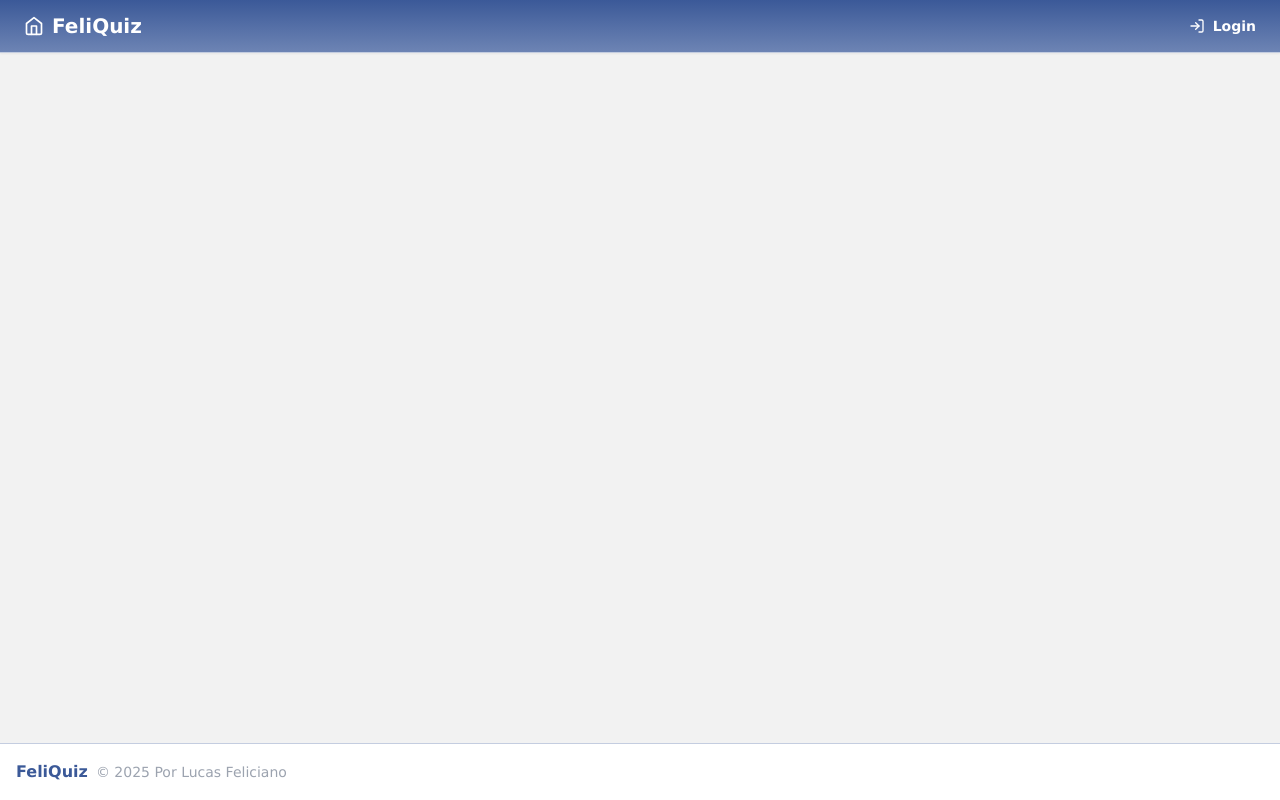
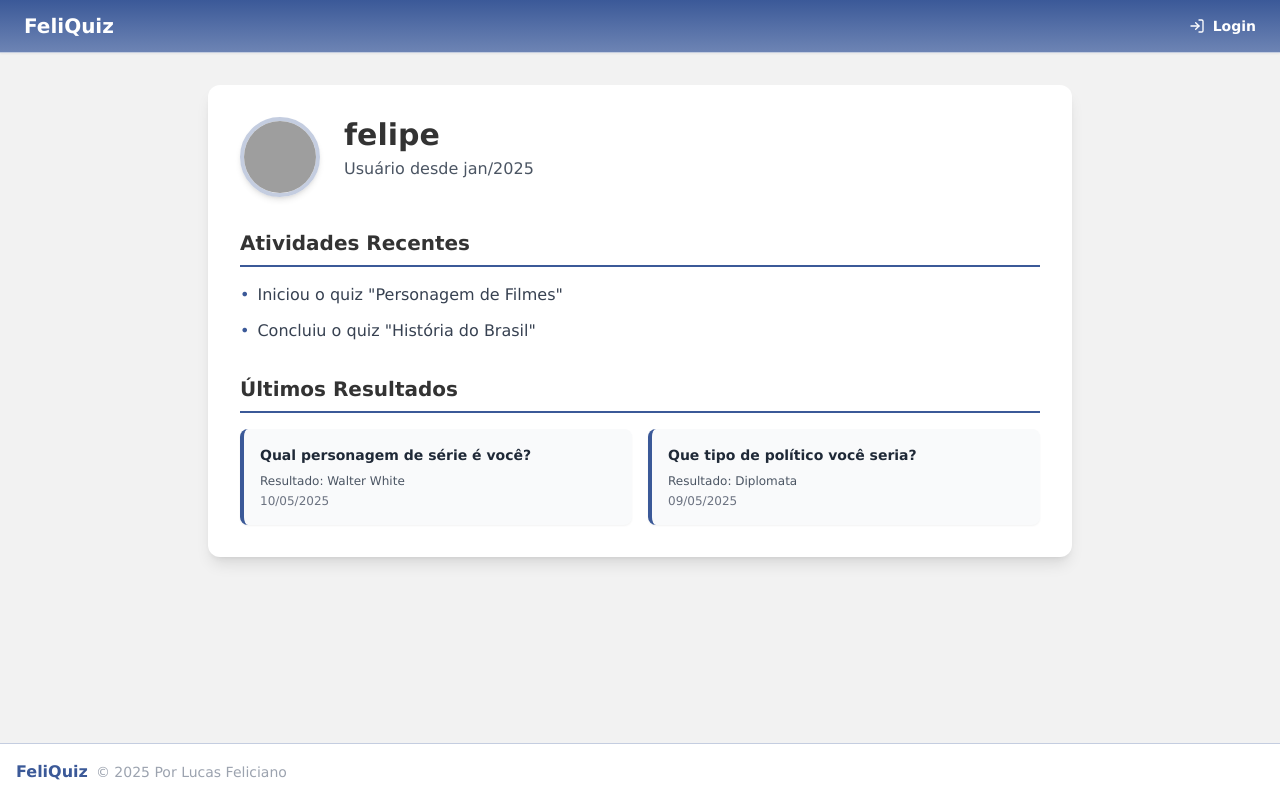
Before and after one commit to Felici4no/Return-me, a React (Vite) app: page /perfil in a window 1280 px wide. Built offline with nearby package versions, Linux system fonts and the light colour scheme; grey boxes are pictures that could not be loaded.

Commit message:
add perfil

```diff
--- a/src/App.tsx
+++ b/src/App.tsx
@@ -6,6 +6,7 @@ import Home from './pages/Home';
 import Quiz from './pages/Quiz';
 import Results from './pages/Results';
 import Login from './pages/Login';
+import Perfil from './pages/Perfil';
 
 
 function App() {
@@ -19,6 +20,7 @@ function App() {
             <Route path="/quiz/:quizId" element={<Quiz />} />
             <Route path="/results/:quizId" element={<Results />} />
             <Route path="/login" element={<Login />} /> {/* ← Adicione esta linha */}
+            <Route path="/perfil" element={<Perfil />} />
           </Routes>
         </main>
         <Footer />
--- a/src/components/Header.tsx
+++ b/src/components/Header.tsx
@@ -8,9 +8,9 @@ const Header: React.FC = () => {
       <div className="container mx-auto flex items-center justify-between px-4">
         <div className="flex items-center gap-2">
           <Link to="/" className="flex items-center">
-            <Home size={20} className="mr-2" />
             <span className="text-xl font-bold">FeliQuiz</span>
           </Link>
+
         </div>
 
         <div>
--- a/src/pages/Login.tsx
+++ b/src/pages/Login.tsx
@@ -13,7 +13,7 @@ const Login: React.FC = () => {
     // Simulação de login com nome de usuário
     if (username === 'felipe' && password === '123456') {
       localStorage.setItem('token', 'simulado-token-usuario');
-      navigate('/');
+      navigate('/perfil'); // Redireciona para a página de perfil após o login
     } else {
       setError('Nome de usuário ou senha inválidos.');
     }
@@ -22,7 +22,7 @@ const Login: React.FC = () => {
   const handleGoogleLogin = () => {
     // Simulação de login Google
     localStorage.setItem('token', 'simulado-token-google');
-    navigate('/');
+    navigate('/perfil'); // Redireciona para a página de perfil após o login
   };
 
   return (
@@ -34,8 +34,8 @@ const Login: React.FC = () => {
 
         <form onSubmit={handleLogin} className="space-y-4">
           <div>
+            <label className="block text-sm font-medium text-gray-700">Nome de Usuário</label>
             <input
-            placeholder='username'
               type="text"
               className="w-full border border-gray-300 rounded-md px-3 py-2 mt-1"
               value={username}
@@ -45,8 +45,8 @@ const Login: React.FC = () => {
           </div>
 
           <div>
+            <label className="block text-sm font-medium text-gray-700">Senha</label>
             <input
-            placeholder='password'
               type="password"
               className="w-full border border-gray-300 rounded-md px-3 py-2 mt-1"
               value={password}
--- /dev/null
+++ b/src/pages/Perfil.tsx
@@ -0,0 +1,83 @@
+import React from 'react';
+
+const Perfil: React.FC = () => {
+  // Dados simulados
+  const usuario = {
+    nome: 'felipe',
+    avatar: 'https://ui-avatars.com/api/?name=Felipe&background=3b5998&color=fff',
+    atividades: [
+      'Iniciou o quiz "Personagem de Filmes"',
+      'Concluiu o quiz "História do Brasil"',
+    ],
+    resultados: [
+      { titulo: 'Qual personagem de série é você?', resultado: 'Walter White', data: '10/05/2025' },
+      { titulo: 'Que tipo de político você seria?', resultado: 'Diplomata', data: '09/05/2025' },
+    ]
+  };
+
+  return (
+    <div className="container mx-auto px-4 py-8 max-w-4xl">
+      <div className="bg-white shadow-lg rounded-xl p-6 md:p-8">
+        {/* Cabeçalho */}
+        <div className="flex flex-col md:flex-row items-start gap-6 mb-8">
+          <img
+            src={usuario.avatar}
+            alt={usuario.nome}
+            className="w-20 h-20 rounded-full border-4 border-facebook-border shadow-md"
+          />
+          <div>
+            <h2 className="text-2xl md:text-3xl font-extrabold text-facebook-dark-blue">
+              {usuario.nome}
+            </h2>
+            <p className="text-sm md:text-base text-gray-600 mt-1">
+              Usuário desde jan/2025
+            </p>
+          </div>
+        </div>
+
+        {/* Atividades */}
+        <section className="mb-8">
+          <h3 className="text-xl font-bold text-facebook-dark-blue mb-4 border-b-2 border-facebook-blue pb-2">
+            Atividades Recentes
+          </h3>
+          <ul className="list-none space-y-3">
+            {usuario.atividades.map((atividade, index) => (
+              <li key={index} className="flex items-start">
+                <span className="text-facebook-blue mr-2">•</span>
+                <span className="flex-1 text-gray-700">{atividade}</span>
+              </li>
+            ))}
+          </ul>
+        </section>
+
+        {/* Resultados */}
+        <section>
+          <h3 className="text-xl font-bold text-facebook-dark-blue mb-4 border-b-2 border-facebook-blue pb-2">
+            Últimos Resultados
+          </h3>
+          <div className="grid gap-4 md:grid-cols-2">
+            {usuario.resultados.map((quiz, index) => (
+              <div
+                key={index}
+                className="border-l-4 border-facebook-blue p-4 rounded-lg bg-gray-50 hover:bg-blue-50 transition-all shadow-sm hover:shadow-md"
+              >
+                <p className="text-sm font-semibold text-gray-800">
+                  {quiz.titulo}
+                </p>
+                <p className="text-xs text-gray-600 mt-2">
+                  Resultado: <span className="font-medium">{quiz.resultado}</span>
+                </p>
+                <p className="text-xs text-gray-500 mt-1">
+                  <time dateTime="2025-05-10">{quiz.data}</time>
+                </p>
+              </div>
+            ))}
+          </div>
+        </section>
+      </div>
+    </div>
+  );
+
+};
+
+export default Perfil;
```
